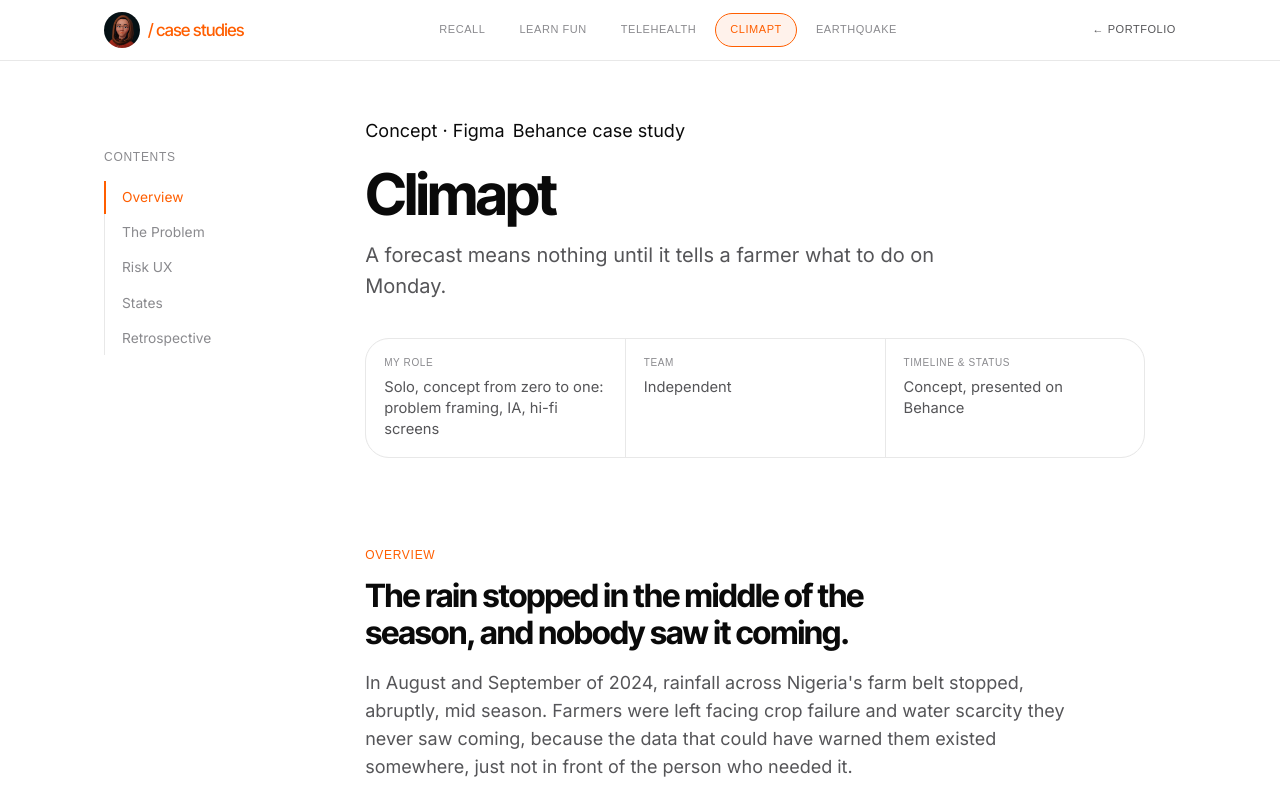
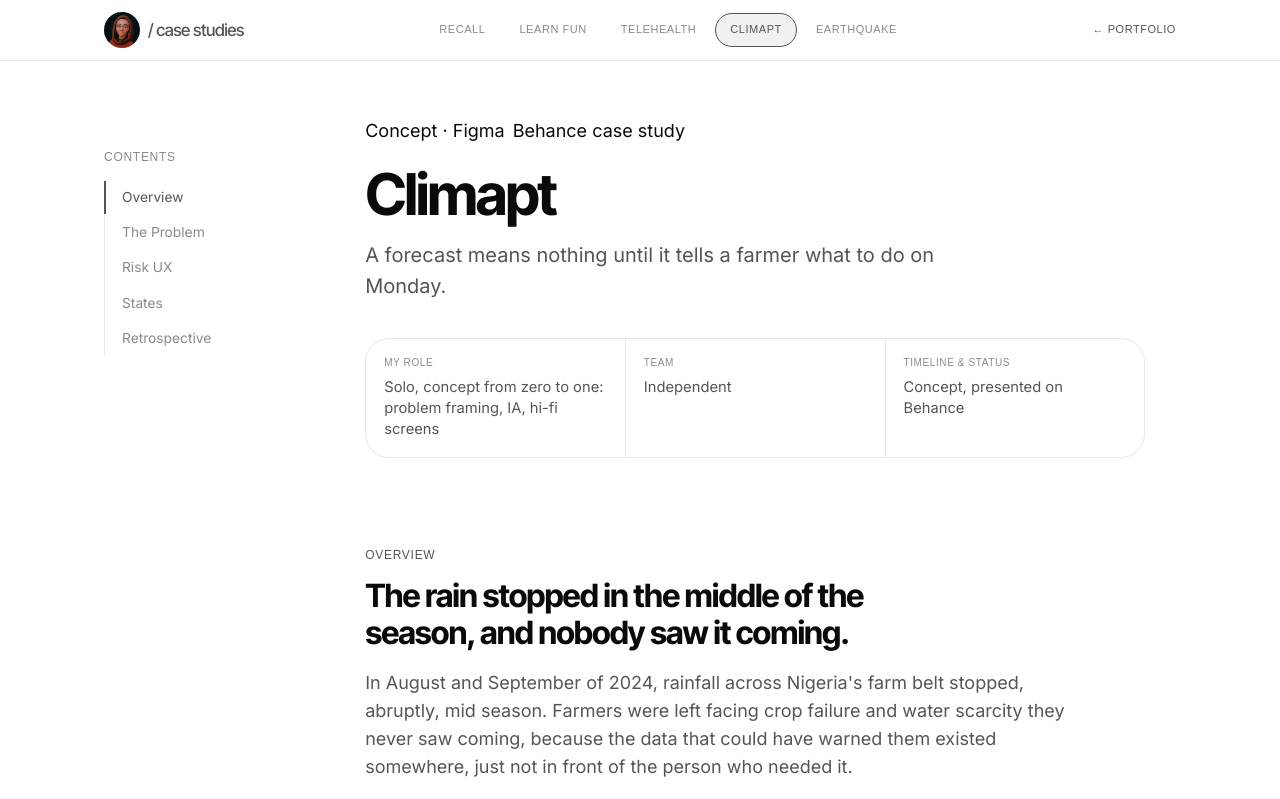
Before and after one commit to SabituBilikis/bilikissabitu, a Next.js app: page /work/climapt in a window 1280 px wide. Shown: the top 799 px of the page. Built offline with nearby package versions, Linux system fonts and the light colour scheme; a web font is replaced by a local one.

Commit message:
Change accent color in case studies from orange to grey

```diff
--- a/app/globals.css
+++ b/app/globals.css
@@ -589,6 +589,13 @@
   footer .wrap{display:flex;flex-wrap:wrap;justify-content:space-between;gap:10px;padding-block:26px;font-family:var(--font-mono);font-size:11px;letter-spacing:.04em;color:var(--ink-faint)}
 
   /* ---------- CASE STUDY PAGE ---------- */
+  .cs-nav,
+  .cs-shell,
+  .cs-next {
+    --accent: #555558;
+    --accent-tint: rgba(85, 85, 88, 0.08);
+  }
+
   .cs-nav{position:sticky;top:0;z-index:60;background:color-mix(in srgb,var(--paper) 90%,transparent);backdrop-filter:blur(10px);border-bottom:1px solid var(--line)}
   .cs-nav-in{max-width:1200px;margin:0 auto;padding-inline:var(--gutter);display:flex;align-items:center;justify-content:space-between;height:60px;gap:20px}
   .cs-nav-sep{color:var(--ink-faint);font-weight:400}
@@ -1572,8 +1579,8 @@
   }
 
   .f-feedback {
-    background: rgba(255, 94, 0, 0.04);
-    border-color: rgba(255, 94, 0, 0.22);
+    background: rgba(85, 85, 88, 0.05);
+    border-color: rgba(85, 85, 88, 0.22);
   }
 
   .f-kicker {
```
